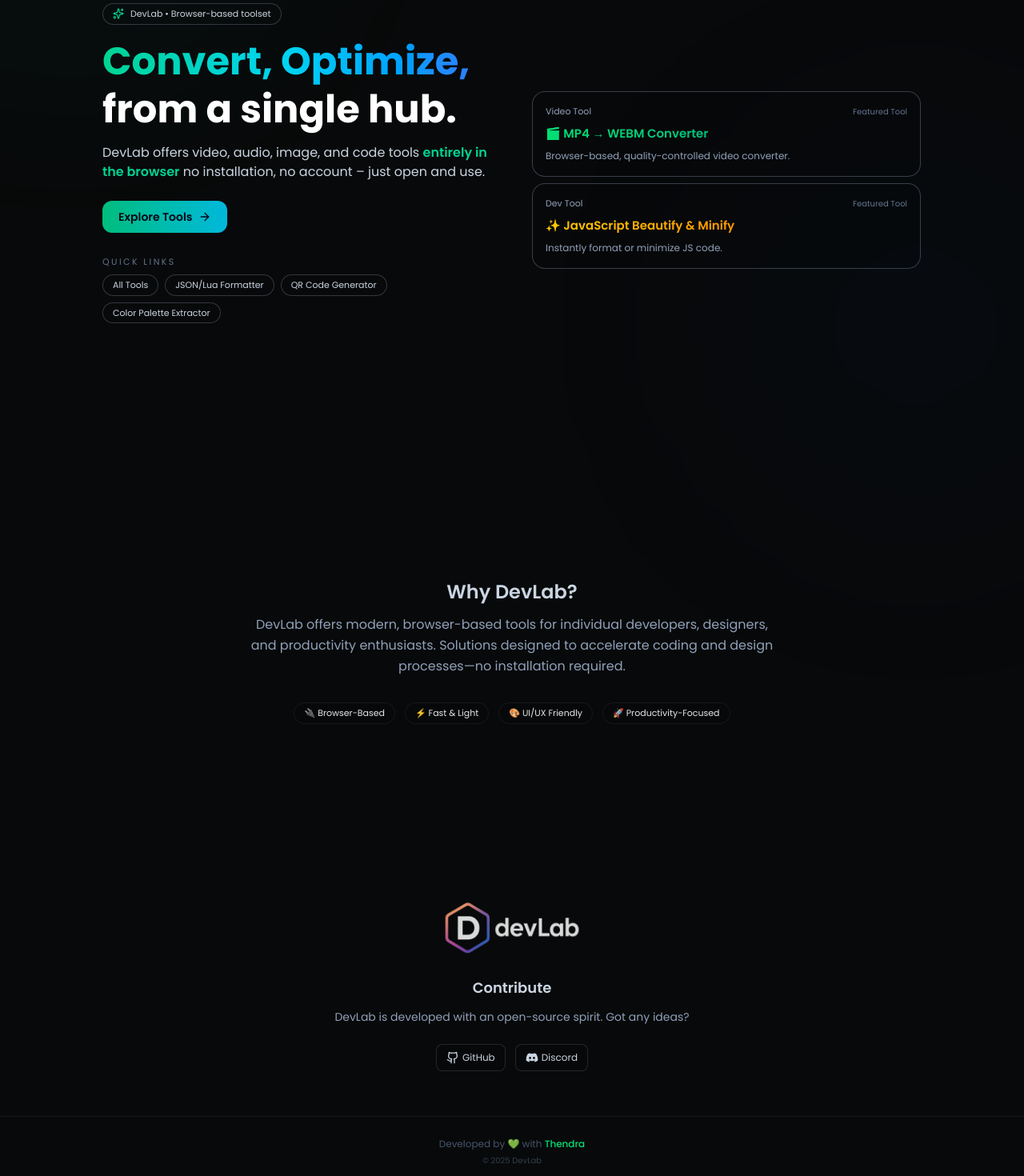
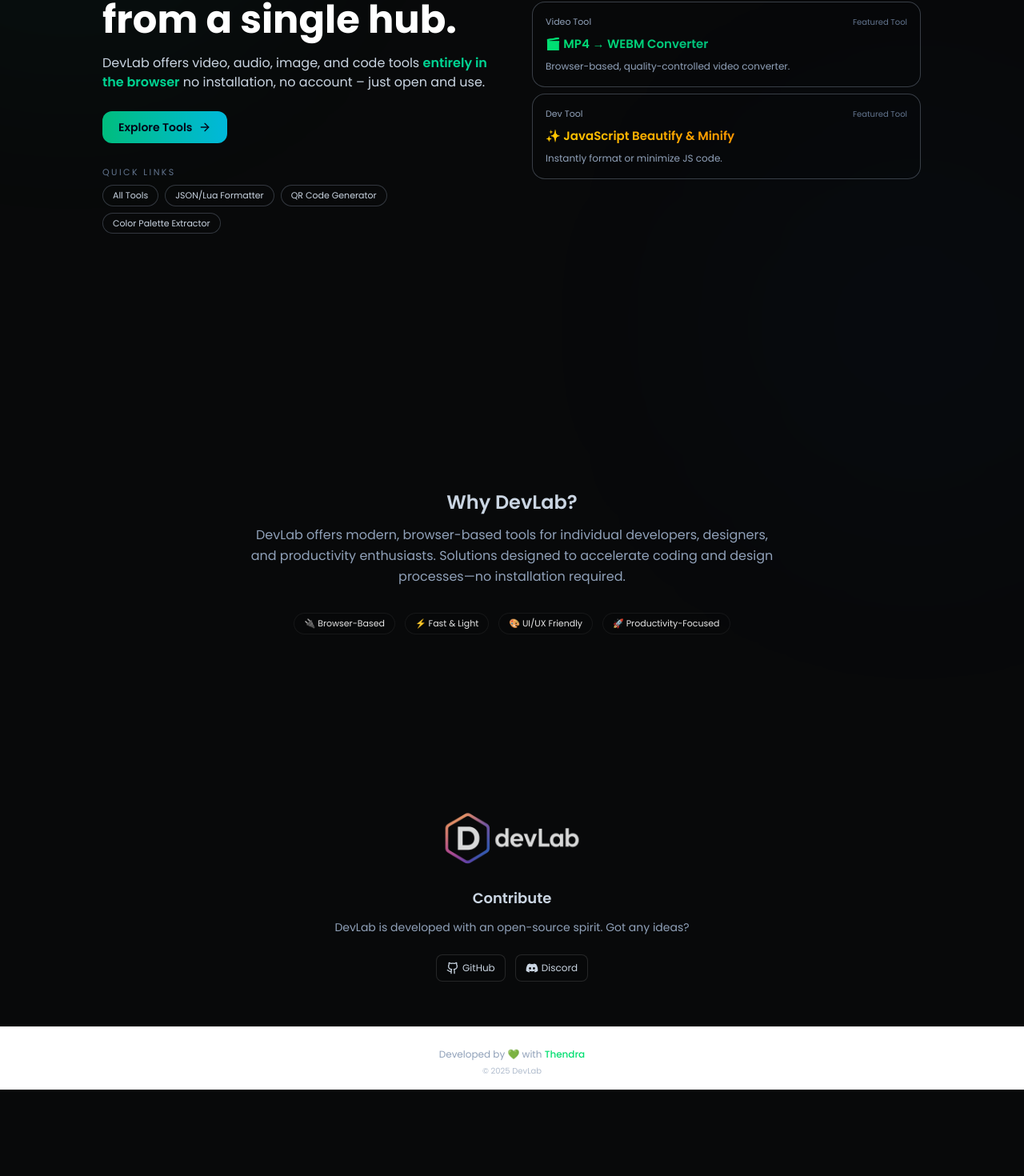
Before and after one commit to justthendra/devlab, a Next.js app: page / in a window 1280 px wide. Shown: the part 268-1738 px from the top of the page at 80% size. After the commit the page ends 1630 px from the top, so only its background shows below. Built offline with nearby package versions, Linux system fonts and the light colour scheme.

Commit message:
Update layout.tsx

```diff
--- a/app/layout.tsx
+++ b/app/layout.tsx
@@ -19,19 +19,17 @@
   return (
     <html lang="en">
       <body className={`min-h-screen flex flex-col ${poppins.className}`} suppressHydrationWarning={true}>
-        <div className="pointer-events-none absolute -top-32 -left-28 w-[400px] h-[400px] bg-[rgba(0,255,200,0.10)] blur-[180px] rounded-full animate-pulse" />
-        <div className="pointer-events-none absolute bottom-[-50px] right-[-40px] w-[350px] h-[350px] bg-[rgba(0,150,255,0.10)] blur-[200px] rounded-full animate-pulse" />
         <ThemeProvider
           attribute="class"
           defaultTheme="dark"
           enableSystem={false}
         >
+        <div className="pointer-events-none absolute -top-32 -left-28 w-[400px] h-[400px] bg-[rgba(0,255,200,0.10)] blur-[180px] rounded-full animate-pulse" />
+        <div className="pointer-events-none absolute bottom-[-50px] right-[-40px] w-[350px] h-[350px] bg-[rgba(0,150,255,0.10)] blur-[200px] rounded-full animate-pulse" />
         <Navbar />
-        <div className="pt-40 md:pt-28">
         {children}
-        </div>
+        <Footer />
         </ThemeProvider>
-        <Footer />
         </body>
     </html>
   );
```
